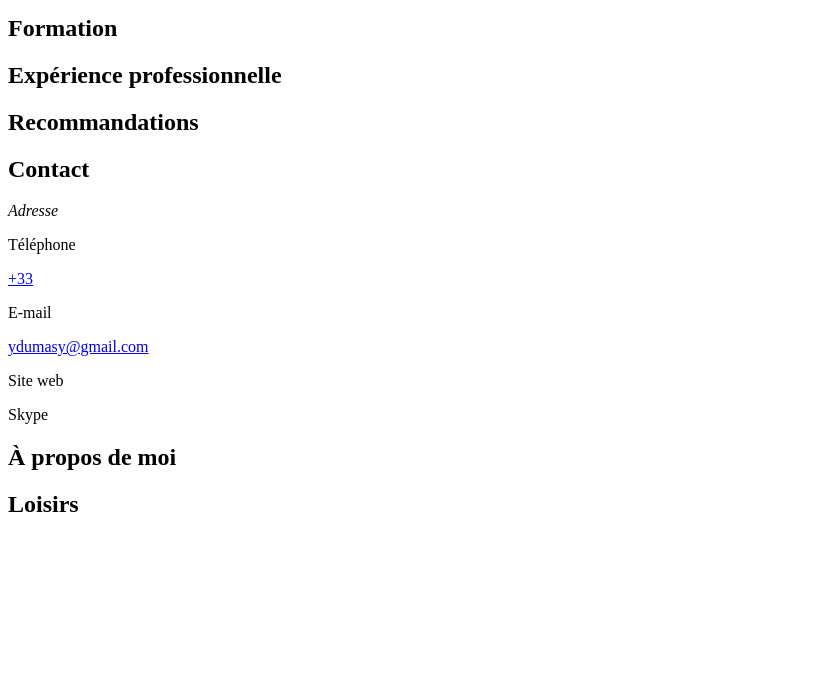
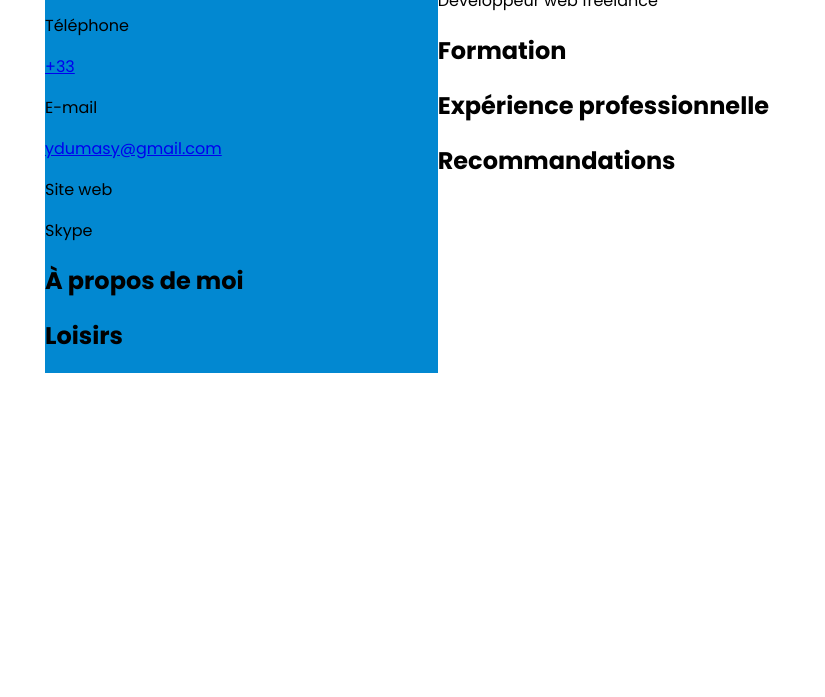
Before and after one commit to ydumasy/CV_OpenClassrooms, a plain HTML site: page CV.html in a window 1280 px wide. Shown: the part 103-800 px from the top of the page, without its empty margins (0-825 px from the left). Drawn offline with Linux system fonts and the light colour scheme.

Commit message:
Mise en place de la structure flex Choix de la police et de la couleur de fond (aside)

```diff
--- a/CV.html
+++ b/CV.html
@@ -4,6 +4,10 @@
     <meta charset="UTF-8">
     <meta name="viewport" content="width=device-width, initial-scale=1.0">
     <meta name="description" content="Bonjour et bienvenue sur mon site, n'hésitez pas à aller faire un tour sur mon CV !">
+
+    <link href="style.css" rel="stylesheet">
+    <link href="https://fonts.googleapis.com/css2?family=Poppins:ital,wght@0,400;0,700;1,400&display=swap" rel="stylesheet">
+
     <title>Mon CV</title>
 </head>
 
--- /dev/null
+++ b/style.css
@@ -0,0 +1,21 @@
+* {
+    font-family: 'Poppins', sans-serif;
+    box-sizing: border-box;
+}
+
+body {
+    max-width: 1190px;
+    margin: auto;
+    display: flex;
+}
+
+main {
+    order: 2;
+    width: 67%;
+}
+
+aside {
+    order: 1;
+    background-color: #0288D1;
+    width: 33%;
+}
```
